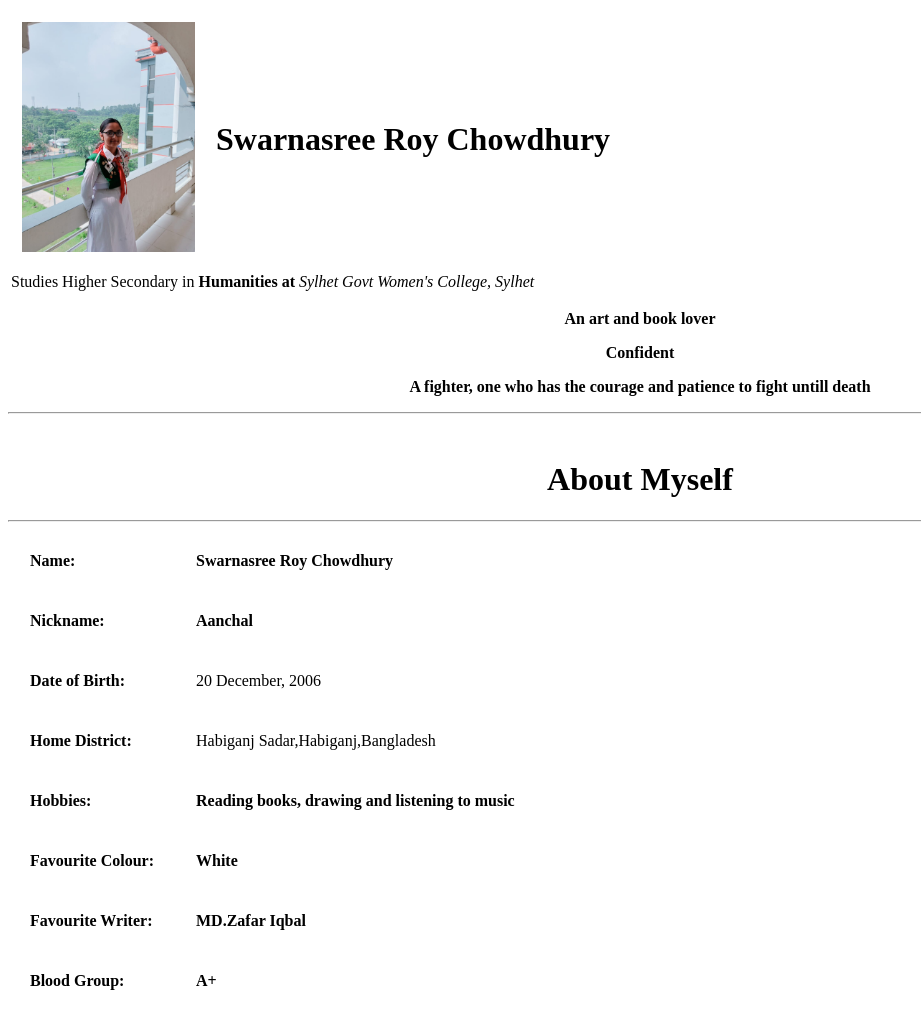
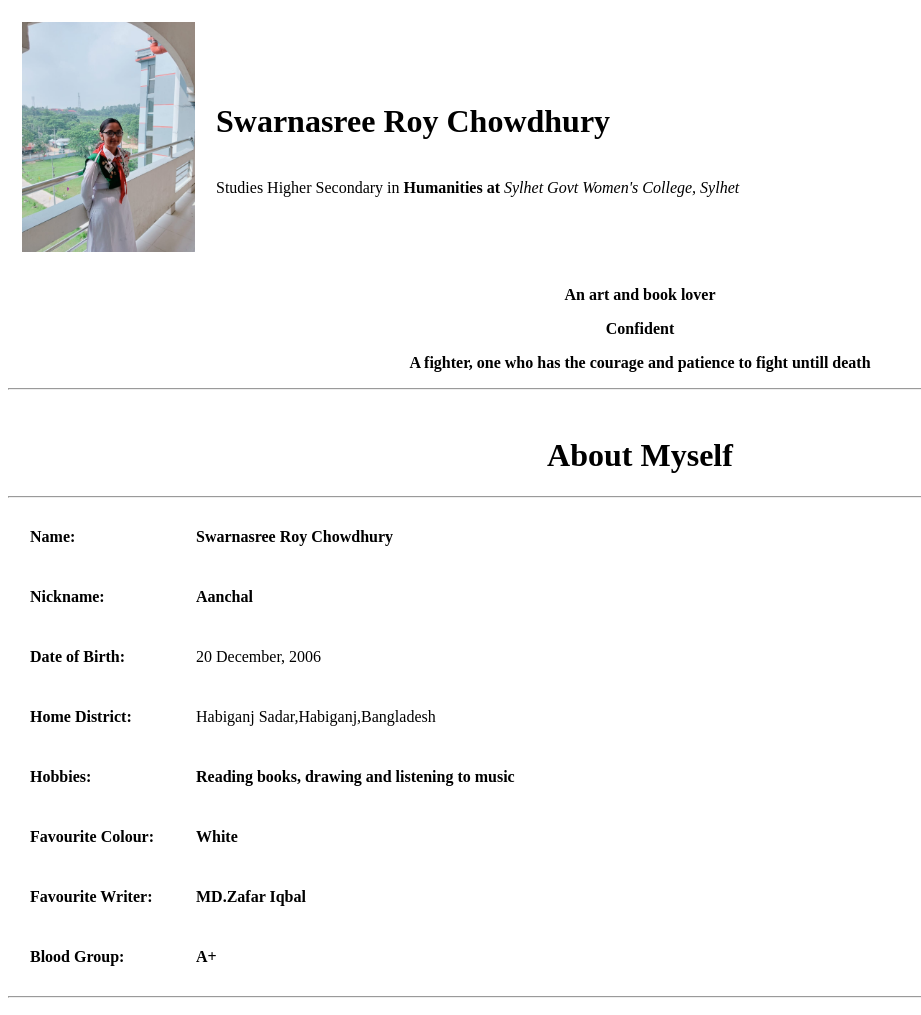
Before and after one commit to SwarnasreeRoyChowdhury/PersonalWebsite, a plain HTML site: page index.html in a window 1280 px wide. Shown: the top 1015 px of the page, without its empty margins (0-921 px from the left). Drawn offline with Linux system fonts and the light colour scheme.

Commit message:
Update index.html

```diff
--- a/index.html
+++ b/index.html
@@ -6,10 +6,8 @@
   <body>
    <table border="0"cellspacing="7"cellpadding="7">
      <tr><td><img src="IMG-20231013-WA0009.jpg" height="230px" width="173px" ></td>
-      <td><h1>Swarnasree Roy Chowdhury </h1></td></tr>
-     <table>
-      <tr><td>Studies Higher Secondary in<b> Humanities at </b> <i> Sylhet Govt Women's College, Sylhet </i></td></tr>
-     </table>
+      <td><h1>Swarnasree Roy Chowdhury </h1> <br>   Studies Higher Secondary in<b> Humanities at </b> <i> Sylhet Govt Women's College, Sylhet </i> </td></tr>
+
      </table>
    <p align="center"><b>An art and book lover </b><p>
 
```
